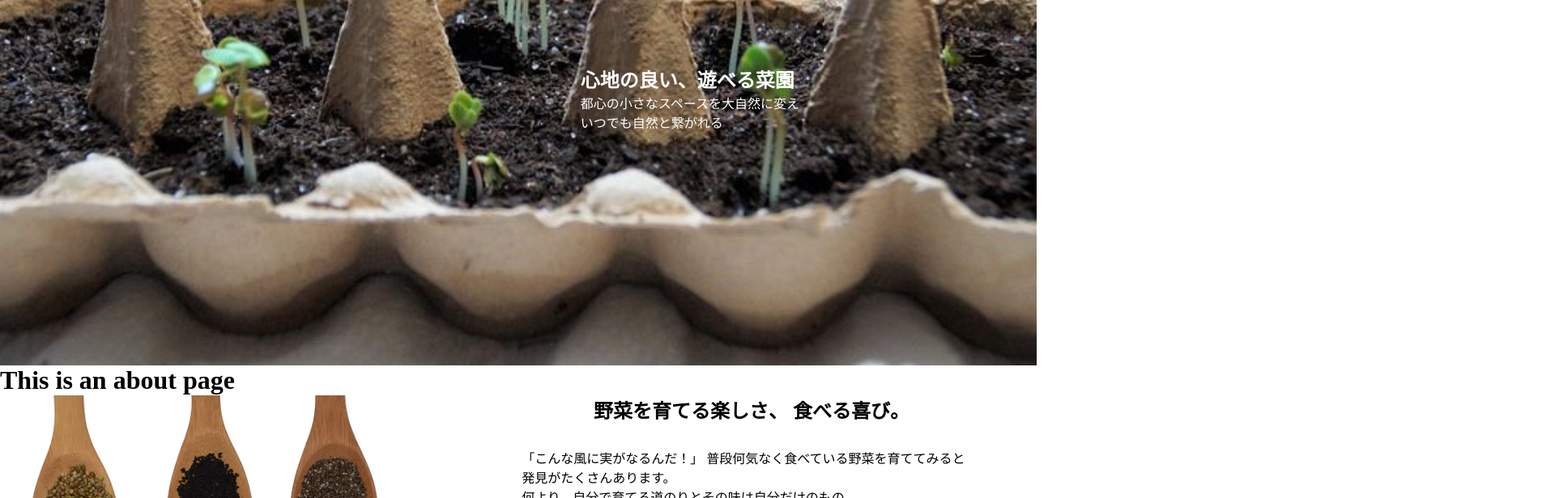
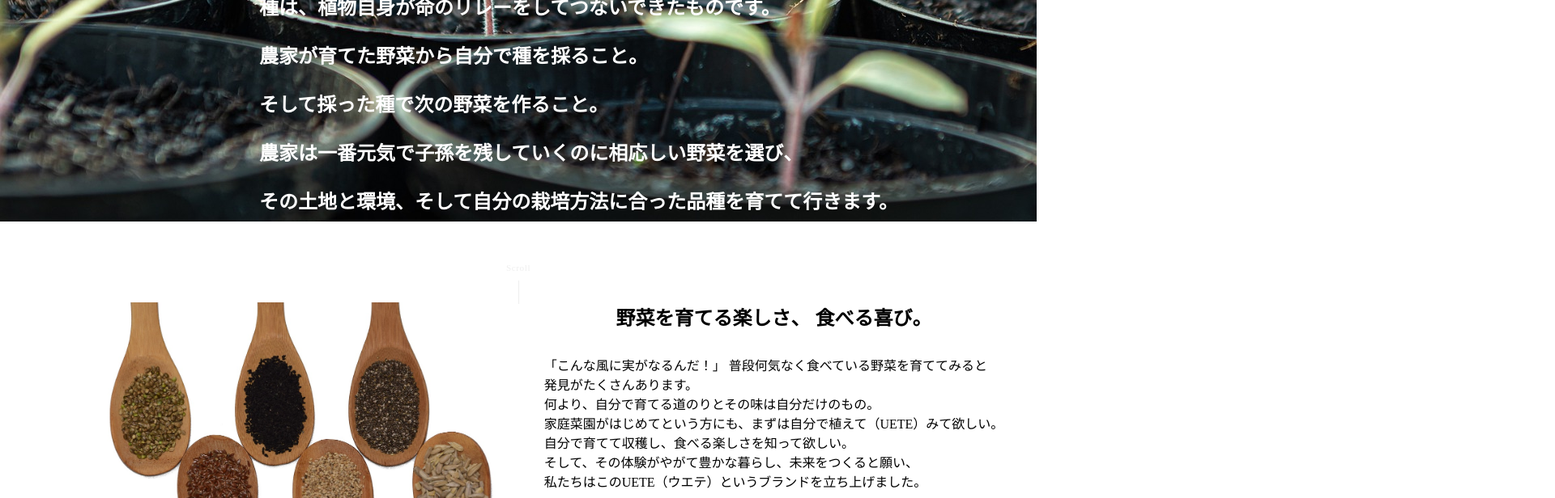
Before and after one commit to airrinakano/seed_project, a Vue app in the folder frontend/: page /about in a window 1280 px wide. Shown: the part 400-1016 px from the top of the page at 81% size, 1920 px wide, since content can reach past the window. Built offline with nearby package versions, Linux system fonts and the light colour scheme.

Commit message:
線のアニメーション追加

```diff
--- a/frontend/src/components/About.vue
+++ b/frontend/src/components/About.vue
@@ -54,6 +54,7 @@ p {
 .phote {
   flex-basis: 45%;
   width: 40%;
+  margin-left: 100px;
 }
 .about-btn {
   margin-top: 40px;
--- a/frontend/src/components/GlobalHeader.vue
+++ b/frontend/src/components/GlobalHeader.vue
@@ -11,13 +11,19 @@
         <v-col> ITEMS</v-col>
       </v-row>
     </header>
-    <v-img class="banner" src="@/assets/seeds-4810524__480.jpeg"></v-img>
+    <v-img class="banner" src="@/assets/seedlings-4933589_1280.jpeg"></v-img>
+    <div class="scrolldown1"><span>Scroll</span></div>
     <div class="sub-title">
-      <h2>心地の良い、遊べる菜園</h2>
-      <span
-        >都心の小さなスペースを大自然に変え <br />
-        いつでも自然と繋がれる</span
-      >
+      <h1>すべての命は種から始まる</h1>
+      <h2>
+        種をつけるのは、植物として当たり前の生命活動。<br />
+        種は、植物自身が命のリレーをしてつないできたものです。<br />
+        農家が育てた野菜から自分で種を採ること。<br />
+        そして採った種で次の野菜を作ること。<br />
+        農家は一番元気で子孫を残していくのに相応しい野菜を選び、<br />
+        その土地と環境、そして自分の栽培方法に合った品種を育てて行きます。<br />
+        自家採種を何度も繰り返すうちに個性のある品種が生まれてきます。<br />
+      </h2>
     </div>
   </div>
 </template>
@@ -99,14 +105,73 @@ header {
   background: black;
 }
 .sub-title {
+  line-height: 2.5;
   position: absolute;
-  top: 30rem;
-  left: 56%;
+  top: 30%;
+  left: 25%;
   z-index: 1000000000;
   width: 100%;
   color: white;
 }
 
+/*====== 9-1-1 縦線が動いてスクロールを促す =======*/
+
+/*スクロールダウン全体の場所*/
+.scrolldown1 {
+  z-index: 2;
+  /*描画位置※位置は適宜調整してください*/
+  position: absolute;
+  left: 50%;
+  bottom: 10px;
+  /*全体の高さ*/
+  height: 50px;
+}
+
+/*Scrollテキストの描写*/
+.scrolldown1 span {
+  /*描画位置*/
+  position: absolute;
+  left: -15px;
+  top: -15px;
+  /*テキストの形状*/
+  color: #eee;
+  font-size: 0.7rem;
+  letter-spacing: 0.05em;
+}
+
+/* 線の描写 */
+.scrolldown1::after {
+  content: "";
+  /*描画位置*/
+  position: absolute;
+  top: 0;
+  /*線の形状*/
+  width: 1px;
+  height: 300px;
+  background: #eee;
+  /*線の動き1.4秒かけて動く。永遠にループ*/
+  animation: pathmove 1.4s ease-in-out infinite;
+  opacity: 0;
+}
+
+/*高さ・位置・透過が変化して線が上から下に動く*/
+@keyframes pathmove {
+  0% {
+    height: 0;
+    top: 0;
+    opacity: 0;
+  }
+  30% {
+    height: 30px;
+    opacity: 1;
+  }
+  100% {
+    height: 0;
+    top: 50px;
+    opacity: 0;
+  }
+}
+
 @media screen and (min-width: 768px) and (max-width: 1024px) {
 }
 </style>
--- a/frontend/src/views/AboutView.vue
+++ b/frontend/src/views/AboutView.vue
@@ -1,8 +1,7 @@
 <template>
   <div class="about">
-    <h1>This is an about page</h1>
-    <about />
-    <item />
+    <about class="about-content" />
+    <item class="item-content" />
   </div>
 </template>
 <script>
@@ -22,4 +21,9 @@ export default {
 };
 </script>
 
-<style lang="scss" scoped></style>
+<style lang="scss" scoped>
+.about-content,
+.item-content {
+  margin-top: 100px;
+}
+</style>
```
Also changed, not shown: frontend/src/assets/header-background.jpeg (added).
